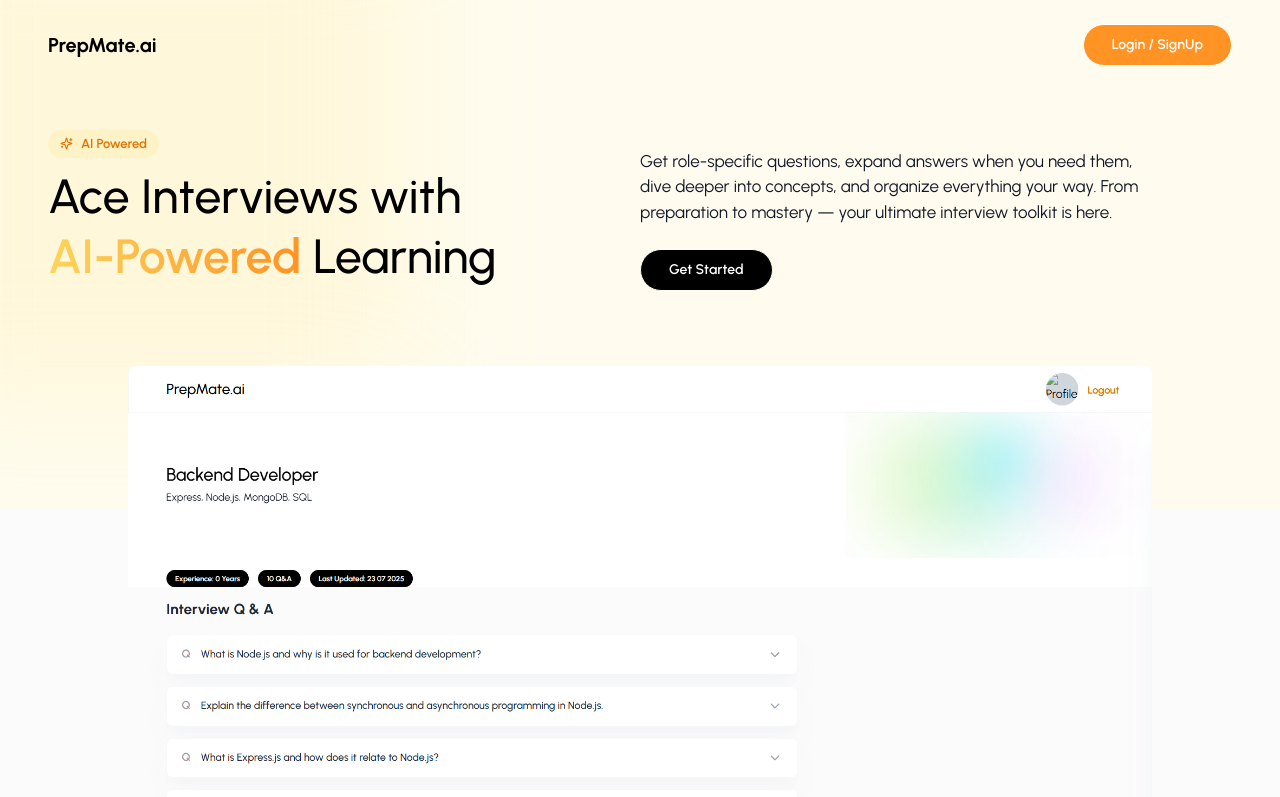
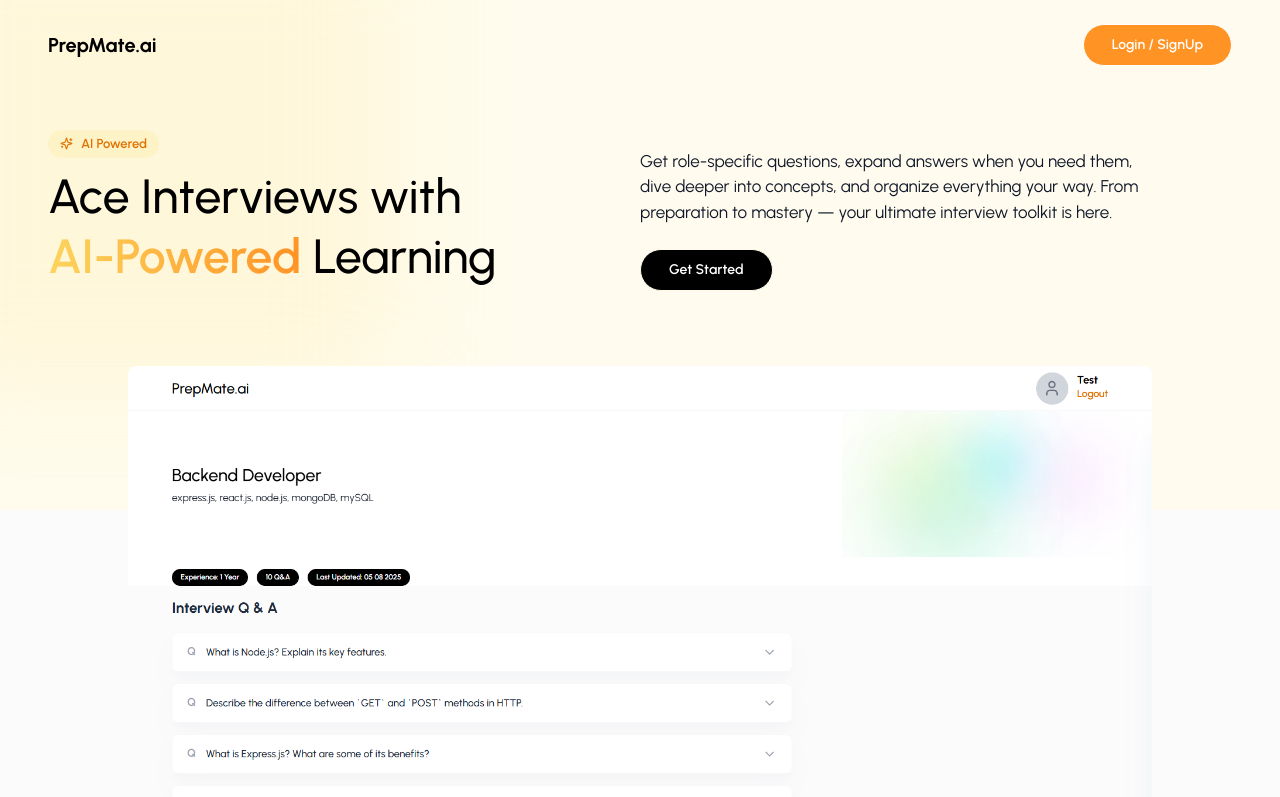
Before and after one commit to sudip-jana/PrepMate, a React (Vite) app in the folder frontend/prepmate.ai/: page / in a window 1280 px wide. Shown: the top 797 px of the page. Built offline with nearby package versions, Linux system fonts and the light colour scheme.

Commit message:
replace hero image with sample image in LandingPage component

```diff
--- a/frontend/prepmate.ai/src/pages/LandingPage.jsx
+++ b/frontend/prepmate.ai/src/pages/LandingPage.jsx
@@ -151,7 +151,7 @@ import Login from '../pages/Auth/Login.jsx';
 import SignUp from '../pages/Auth/SignUp.jsx';
 import { UserContext } from '../Context/userContext.jsx';
 import ProfileInfoCard from '../components/cards/ProfileCard.jsx';
-import hero from '../assets/hero.png';
+import sample from '../assets/sample.png';
 
 const LandingPage = () => {
   const { user } = useContext(UserContext);
@@ -230,7 +230,7 @@ const LandingPage = () => {
       {/* Hero Image */}
       <div className="w-full min-h-full relative z-10 mb-56">
         <section className="flex items-center justify-center mt-10 md:-mt-36">
-          <img src={hero} alt="Hero Image" className="w-[80vw] rounded-lg" />
+          <img src={sample} alt="Hero Image" className="w-[80vw] rounded-lg" />
         </section>
 
         {/* Features */}
```
Also changed, not shown: frontend/prepmate.ai/src/assets/sample.png (added).
